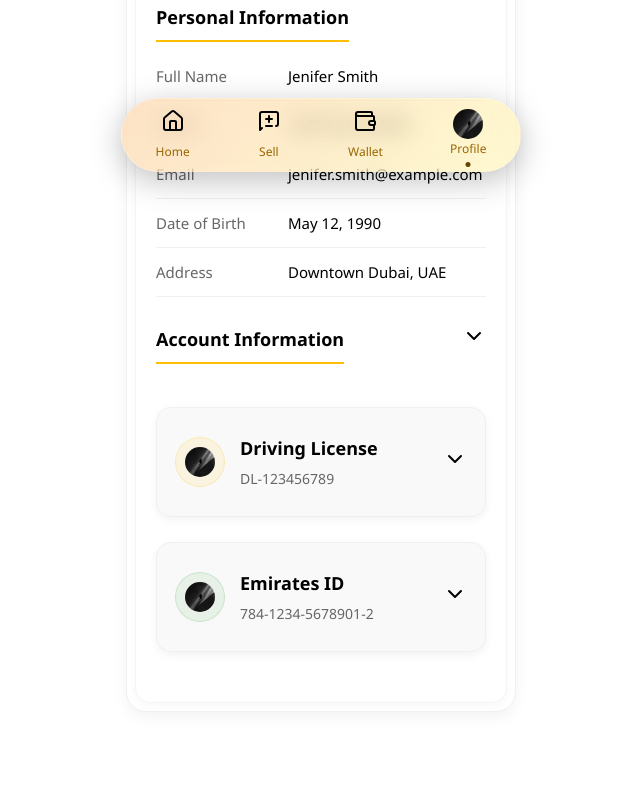
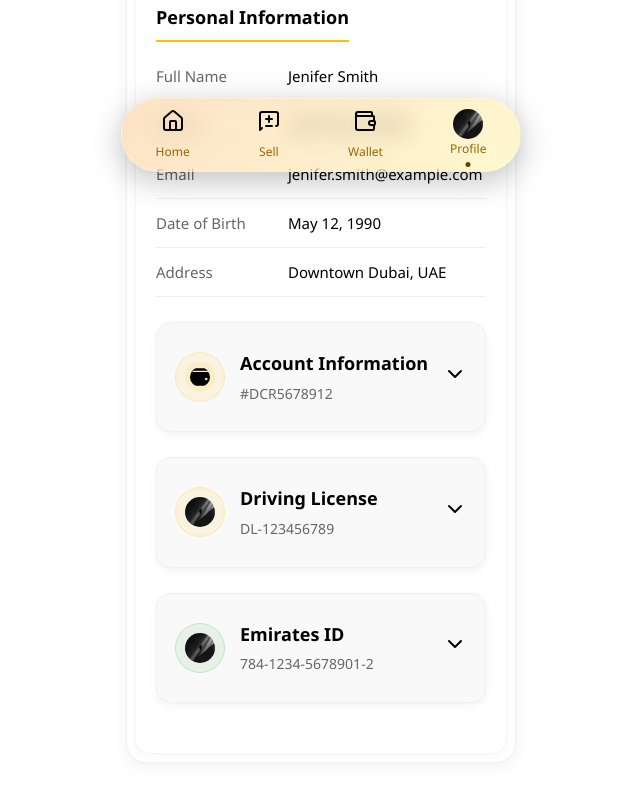
Before and after one commit to Matajar/D-cars-design, a plain HTML site: page profile.html in a window 1280 px wide. Shown: the part 608-1409 px from the top of the page, without its empty margins (319-959 px from the left). Drawn offline with Linux system fonts and the light colour scheme.

Commit message:
profile update

```diff
--- a/profile.html
+++ b/profile.html
@@ -1338,28 +1338,40 @@
               <div class="detail-value">Downtown Dubai, UAE</div>
             </div>
 
-            <div class="dropdown-section">
-              <div class="dropdown-header" onclick="toggleDropdown('accountInfo')">
-                <h3 class="section-title">Account Information</h3>
-                <div class="dropdown-icon">                  <img src="assets/icons/down.svg" alt="Arrow Icon"  class="arrow-icon"/>
-</div>
-              </div>
-              <div id="accountInfo" class="dropdown-content">
-                <div class="detail-item">
+            <div class="driving-license dropdown-section">
+              <div class="license-header dropdown-header" onclick="toggleDropdown('accountInfo')">
+                <div class="license-icon">
+                  <img
+                    src="assets/icons/wallet-solid.svg"
+                    alt="Account Icon"
+                    class="profile-icon"
+                    style="background-color: rgba(255, 191, 0, 0.1); padding: 5px;"
+                  />
+                </div>
+                <div class="license-info">
+                  <div class="license-title">Account Information</div>
+                  <div class="license-number">#DCR5678912</div>
+                </div>
+                <div class="dropdown-icon">
+                  <img src="assets/icons/down.svg" alt="Arrow Icon" class="arrow-icon"/>
+                </div>
+              </div>
+              <div id="accountInfo" class="license-details dropdown-content">
+                <div class="license-detail">
                   <div class="detail-label">Member ID</div>
                   <div class="detail-value">#DCR5678912</div>
                 </div>
-                <div class="detail-item">
+                <div class="license-detail">
                   <div class="detail-label">Joined</div>
                   <div class="detail-value">January 15, 2025</div>
                 </div>
-                <div class="detail-item">
+                <div class="license-detail">
                   <div class="detail-label">Status</div>
                   <div class="detail-value">
                     <span class="status-badge verified">Verified ✓</span>
                   </div>
                 </div>
-                <div class="detail-item">
+                <div class="license-detail">
                   <div class="detail-label">Payment Method</div>
                   <div class="detail-value">Visa •••• 4582</div>
                 </div>
```
